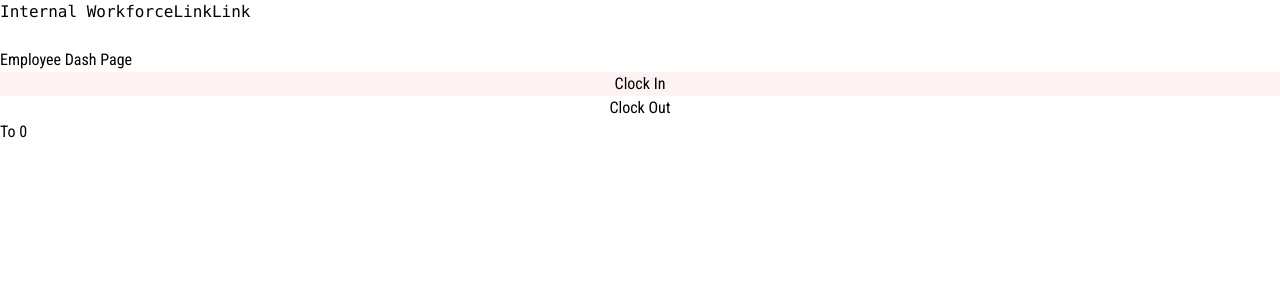
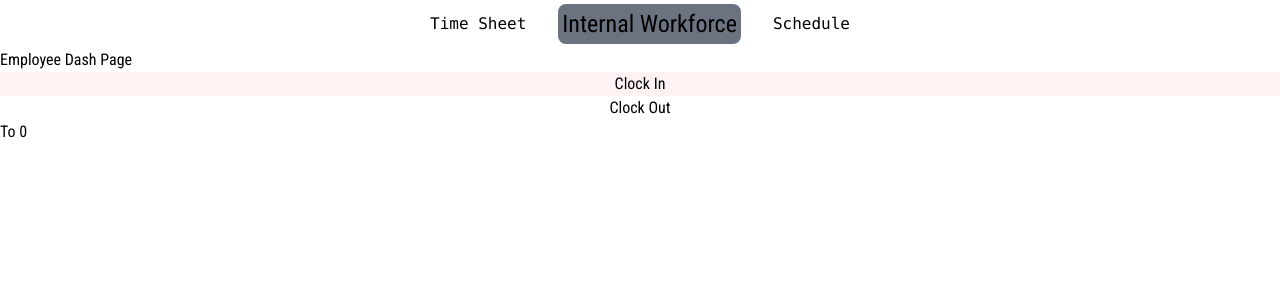
Before and after one commit to SilahicAmil/nextjs-employee-log, a Next.js app: page /employee-dash in a window 1280 px wide. Shown: the top 300 px of the page. Built offline with nearby package versions, Linux system fonts and the light colour scheme.

Commit message:
adding styling and removing console.logs

```diff
--- a/components/EmployeePage/Clock/Clock.js
+++ b/components/EmployeePage/Clock/Clock.js
@@ -35,14 +35,13 @@ const Clock = ({}) => {
     setTotalTime(final);
   };
 
-  console.log(totalTime[0] * 30);
-
   return (
     <>
-      <div className=" flex flex-col ">
+      <div className=" w-full flex flex-col ">
         <button className="bg-red-50 text-black" onClick={clockInHandler}>
           Clock In
         </button>
+        {/* button should be disabled unless clock in button was clicked */}
         <button onClick={clockOutHandler}>Clock Out</button>
       </div>
       <div>
--- a/components/Layout/Layout.js
+++ b/components/Layout/Layout.js
@@ -5,7 +5,7 @@ const Layout = ({ children }) => {
     <>
       <div>
         <NavBar />
-        <main className="font-roboto">{children}</main>
+        <main className="w-screen font-roboto ">{children}</main>
       </div>
     </>
   );
--- a/components/Navigation/NavBar.js
+++ b/components/Navigation/NavBar.js
@@ -1,15 +1,25 @@
+import Link from "next/link";
+import { useRouter } from "next/router";
+
 const NavBar = () => {
+  const router = useRouter();
   return (
     <>
-      <div className="flex h-12 font-mono">
-        <div>
-          <h2 className="">Internal Workforce</h2>
-        </div>
+      <div className="flex h-12 w-screen font-mono justify-evenly items-center ">
         <div>
           <nav>
-            <ul className="flex w-full justify-between items-center">
-              <li>Link</li>
-              <li>Link</li>
+            <ul className="flex w-full gap-8 items-center">
+              <li className="">Time Sheet</li>
+              <div>
+                <h2
+                  className={`lg:text-2xl font-roboto md:text-xl p-1 rounded-lg ${
+                    router.pathname === "/employee-dash" ? "bg-gray-500" : null
+                  } `}
+                >
+                  <Link href="/employee-dash">Internal Workforce</Link>
+                </h2>
+              </div>
+              <li>Schedule</li>
             </ul>
           </nav>
         </div>
```
